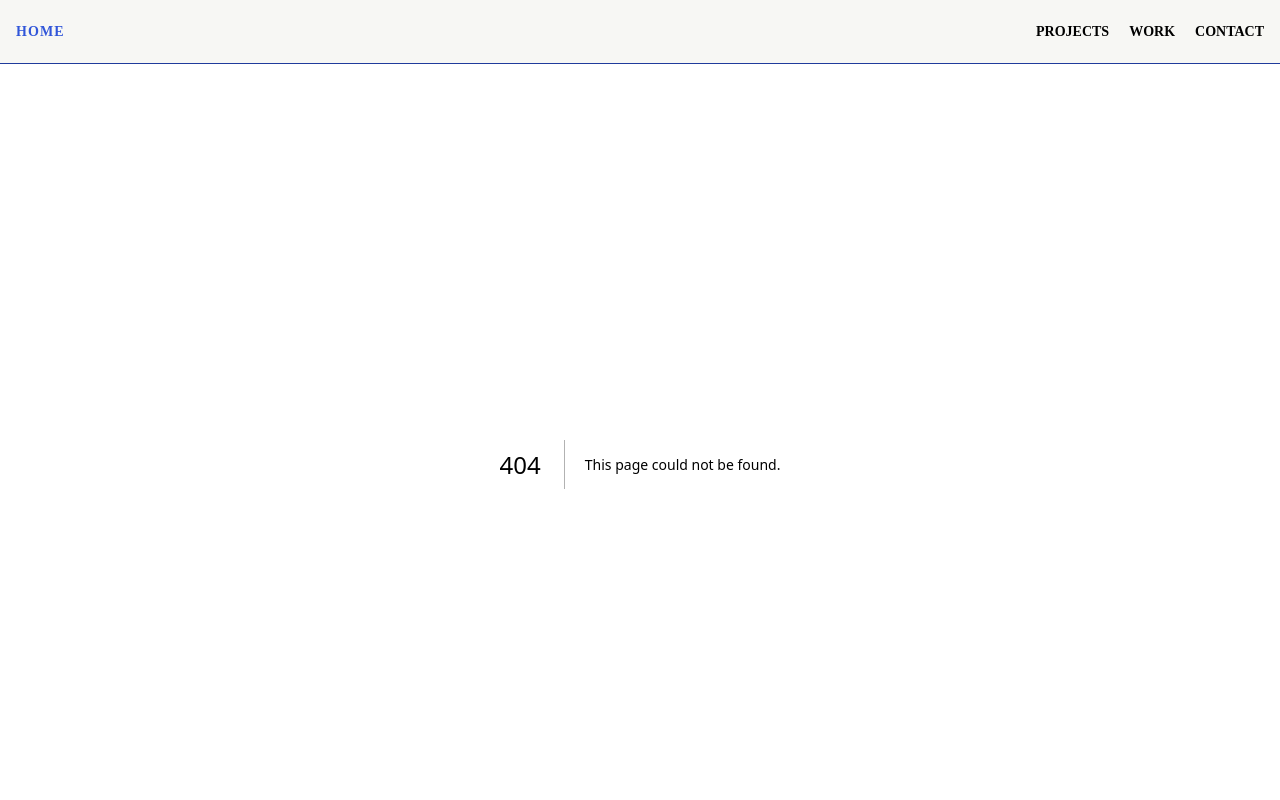
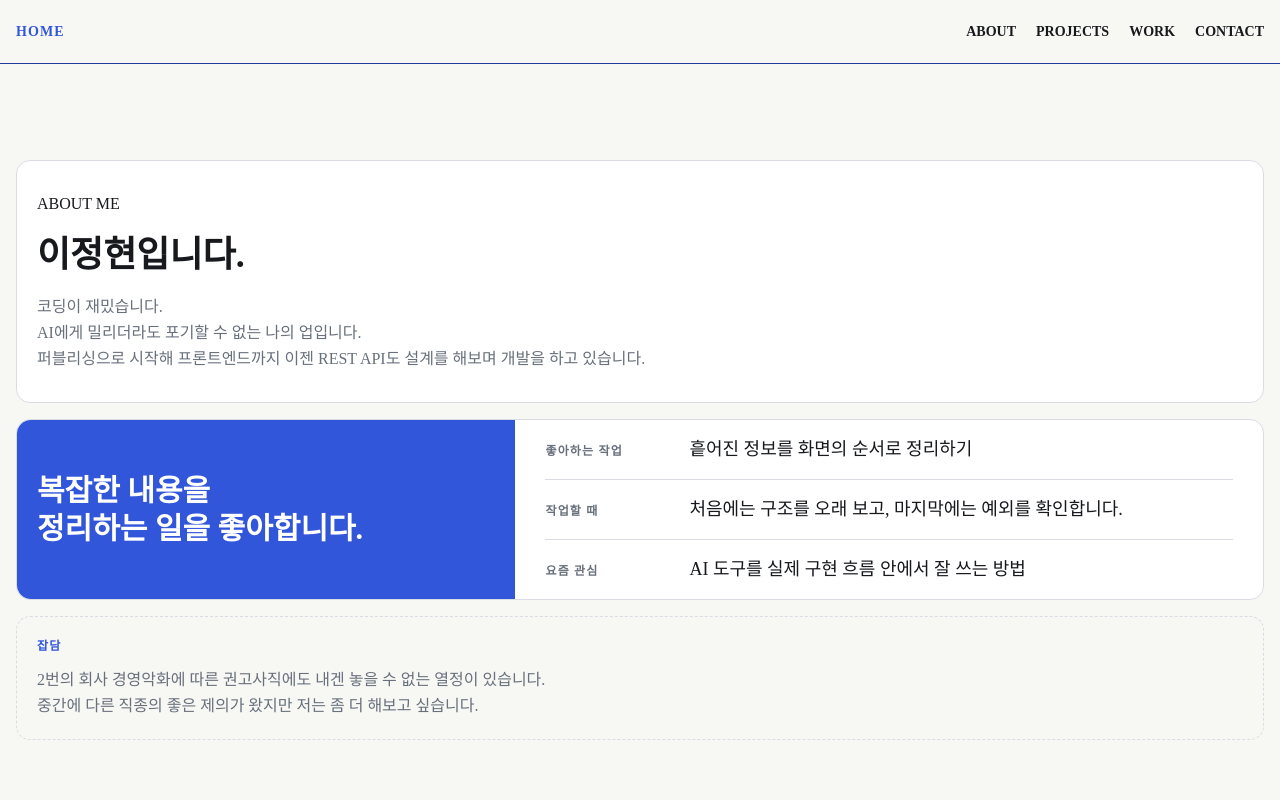
Before and after one commit to 2hyun2/port, a Next.js app: page /about in a window 1280 px wide. Before the commit this address had no page. Shown: the top 800 px of the page. Built offline with nearby package versions, Linux system fonts and the light colour scheme.

Commit message:
Add about page and intro card

```diff
--- /dev/null
+++ b/src/app/about/page.module.css
@@ -0,0 +1,4 @@
+.page {
+  padding-top: clamp(2rem, 8svh, 6rem);
+  padding-bottom: 4rem;
+}
--- /dev/null
+++ b/src/app/about/page.tsx
@@ -0,0 +1,11 @@
+import { AboutMe } from "@/components/about-me";
+
+import styles from "./page.module.css";
+
+export default function AboutPage() {
+  return (
+    <main className={`inner ${styles.page}`} data-page="about">
+      <AboutMe />
+    </main>
+  );
+}
--- a/src/components/Header.tsx
+++ b/src/components/Header.tsx
@@ -6,6 +6,7 @@ export default function Header() {
             <nav className="header-nav">
                 <Link href="/" className="header-home">HOME</Link>
                 <div className="header-links">
+                    <Link href="/about">ABOUT</Link>
                     <Link href="/#projects">PROJECTS</Link>
                     <Link href="/#publishing">WORK</Link>
                     <Link href="/#contact">CONTACT</Link>
--- /dev/null
+++ b/src/components/about-me.module.css
@@ -0,0 +1,116 @@
+.about {
+  display: grid;
+  gap: 1rem;
+  width: 100%;
+  padding: 2rem 0;
+}
+
+.heading,
+.profile,
+.note {
+  border: 1px solid var(--color-line);
+  border-radius: var(--text-sm);
+  background: var(--color-surface);
+}
+
+.heading {
+  padding: var(--text-3xl) var(--text-xl);
+}
+
+.heading h2 {
+  margin-top: 1rem;
+}
+
+.heading > p:last-child {
+  margin-top: 1rem;
+  color: var(--color-muted);
+}
+
+.profile {
+  display: flex;
+}
+
+.profileIntro {
+  display: flex;
+  align-items: center;
+  gap: 0.75rem;
+  padding: var(--text-xl);
+  color: var(--color-surface);
+  background: var(--color-point);
+  border-radius: var(--text-sm) var(--text-sm) 0 0;
+}
+
+.facts dt,
+.note span {
+  color: var(--color-point-soft);
+  font-size: var(--text-xs);
+  font-weight: 800;
+  letter-spacing: 0.1em;
+}
+
+.profileIntro strong {
+  font-size: var(--text-3xl);
+  line-height: var(--leading-tight);
+}
+
+.facts {
+  margin: 0;
+  padding: 0 var(--text-xl);
+}
+
+.facts div {
+  display: grid;
+  gap: 0.5rem;
+  padding: 1rem 0;
+  border-bottom: 1px solid var(--color-line);
+}
+
+.facts div:last-child {
+  border-bottom: 0;
+}
+
+.facts dt {
+  color: var(--color-muted);
+}
+
+.facts dd {
+  margin: 0;
+  color: var(--color-ink);
+}
+
+.note {
+  display: grid;
+  gap: 0.75rem;
+  padding: var(--text-xl);
+  border-style: dashed;
+  background: transparent;
+}
+
+.note span {
+  color: var(--color-point);
+}
+
+.note p {
+  color: var(--color-muted);
+}
+
+@media (min-width: 48rem) {
+  .profile {
+    display: grid;
+    grid-template-columns: minmax(15rem, 0.8fr) minmax(0, 1.2fr);
+  }
+
+  .profileIntro {
+    border-radius: var(--text-sm) 0 0 var(--text-sm);
+  }
+
+  .facts {
+    padding-inline: var(--text-3xl);
+  }
+
+  .facts div {
+    grid-template-columns: 8rem minmax(0, 1fr);
+    align-items: baseline;
+    gap: 1rem;
+  }
+}
--- /dev/null
+++ b/src/components/about-me.tsx
@@ -0,0 +1,47 @@
+import styles from "./about-me.module.css";
+
+export function AboutMe() {
+  return (
+    <section id="about" className={styles.about}>
+      <div className={styles.heading}>
+        <p className="eyebrow">ABOUT ME</p>
+        <h2>이정현입니다.</h2>
+        <p>
+          코딩이 재밌습니다.
+          <br />AI에게 밀리더라도 포기할 수 없는 나의 업입니다.
+          <br />퍼블리싱으로 시작해 프론트엔드까지 이젠 REST API도 설계를 해보며 개발을 하고 있습니다.
+        </p>
+      </div>
+
+      <div className={styles.profile}>
+        <div className={styles.profileIntro}>
+          <strong>복잡한 내용을<br />정리하는 일을 좋아합니다.</strong>
+        </div>
+
+        <dl className={styles.facts}>
+          <div>
+            <dt>좋아하는 작업</dt>
+            <dd>흩어진 정보를 화면의 순서로 정리하기</dd>
+          </div>
+          <div>
+            <dt>작업할 때</dt>
+            <dd>처음에는 구조를 오래 보고, 마지막에는 예외를 확인합니다.</dd>
+          </div>
+          <div>
+            <dt>요즘 관심</dt>
+            <dd>AI 도구를 실제 구현 흐름 안에서 잘 쓰는 방법</dd>
+          </div>
+        </dl>
+      </div>
+
+      <div className={styles.note}>
+        <span>잡담</span>
+        <p>
+          2번의 회사 경영악화에 따른 권고사직에도 내겐 놓을 수 없는 열정이 있습니다.
+          <br />
+          중간에 다른 직종의 좋은 제의가 왔지만 저는 좀 더 해보고 싶습니다.
+        </p>
+      </div>
+    </section>
+  );
+}
```
Also changed, not shown: src/app/page.tsx (+15 -9 lines).
